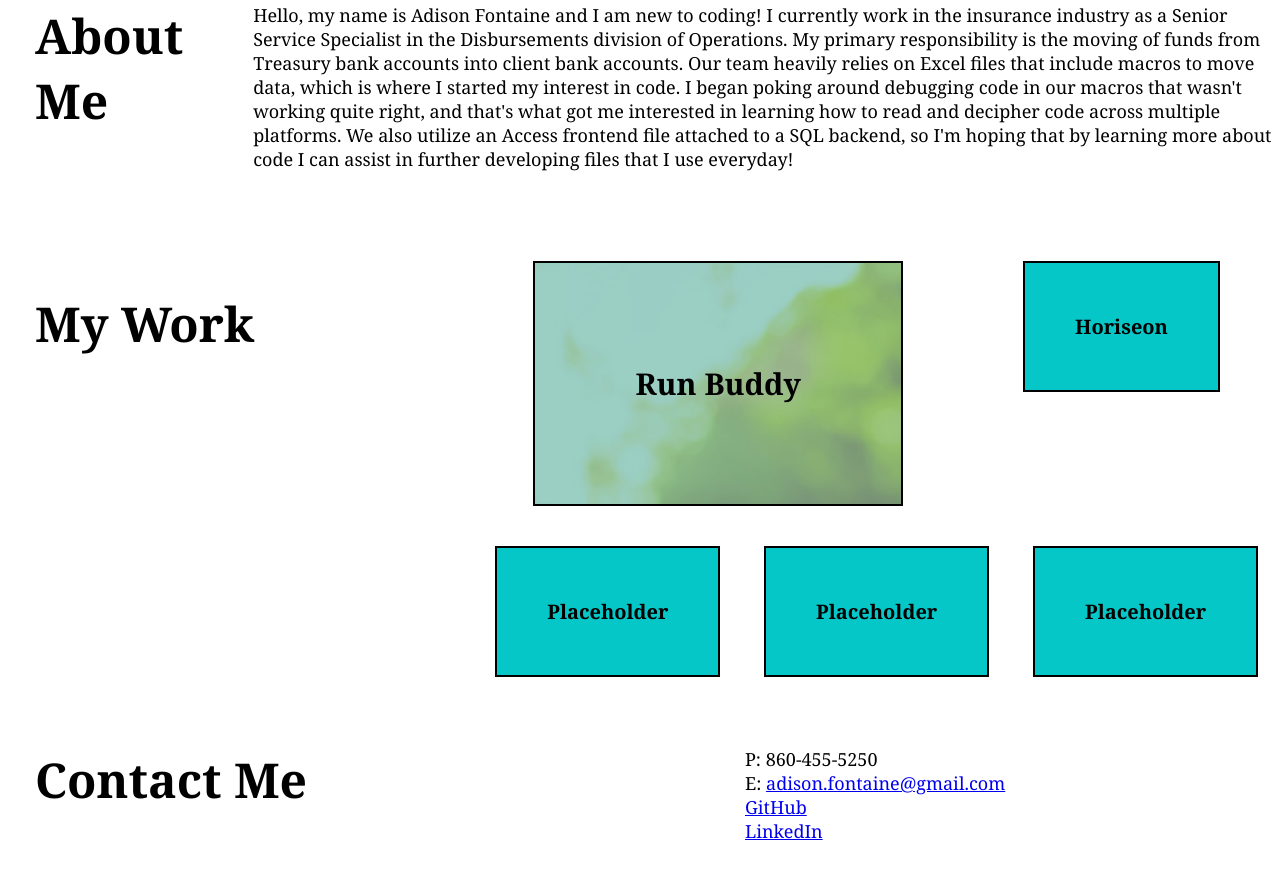
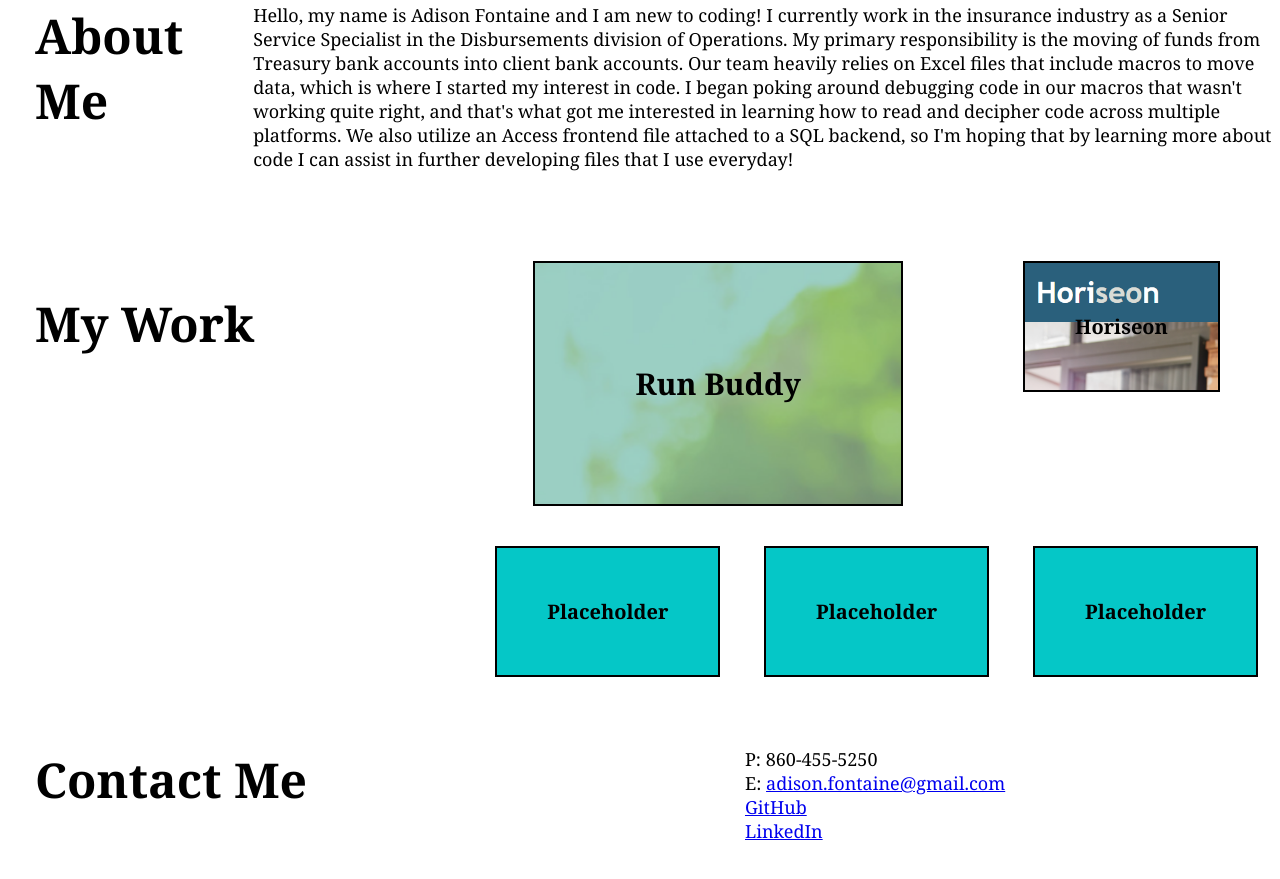
Before and after one commit to AdiFontaine/AFontaine-Portfolio, a plain HTML site: page index.html in a window 1280 px wide. Shown: the part 793-1672 px from the top of the page. Drawn offline with Linux system fonts and the light colour scheme.

Commit message:
image for additional projects added

```diff
--- a/assets/css/style.css
+++ b/assets/css/style.css
@@ -126,3 +126,8 @@ section p {
     text-align: center;
     margin: 20px;
 }
+
+.Horiseon {
+    background-image: url(../images/Horiseon.png);
+    Background-size: cover;
+}
--- a/index.html
+++ b/index.html
@@ -51,12 +51,13 @@
         <div class="flex-row">
             <h2 class="section-title">My Work</h2>
                 <article class="projects">
+
                     <a href="https://adifontaine.github.io/run-buddy/">
                         <h3 class="first">Run Buddy</h3>
                     </a>
 
                     <a href="https://adifontaine.github.io/Challenge-one-Horiseon/">
-                        <h4 class="additional">Horiseon</h4>
+                        <h4 class="additional Horiseon">Horiseon</h4>
                     </a>
 
                     <a href="#">
```
Also changed, not shown: assets/images/Horiseon.png (added).
